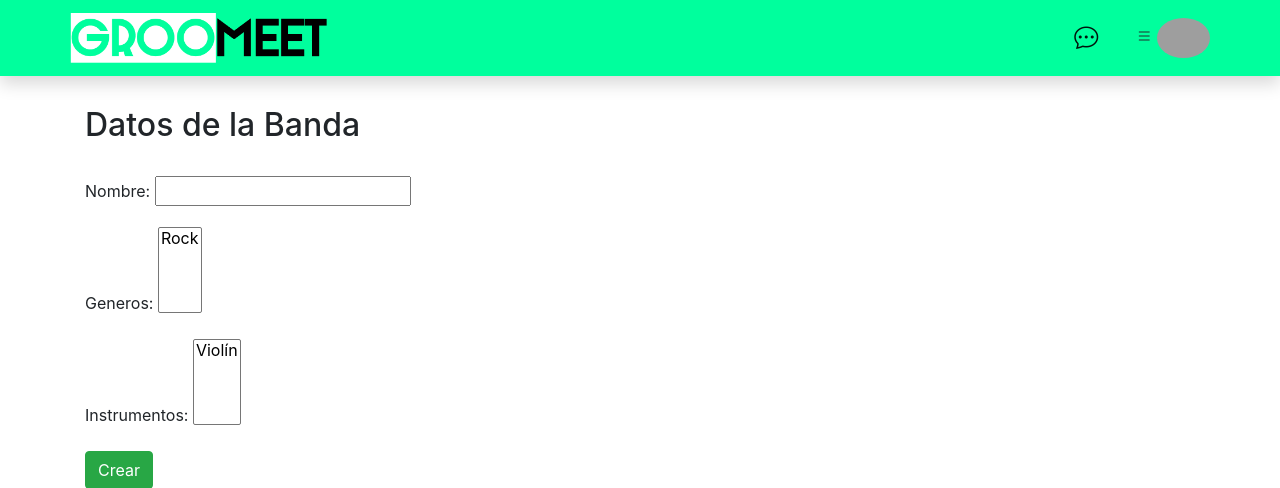
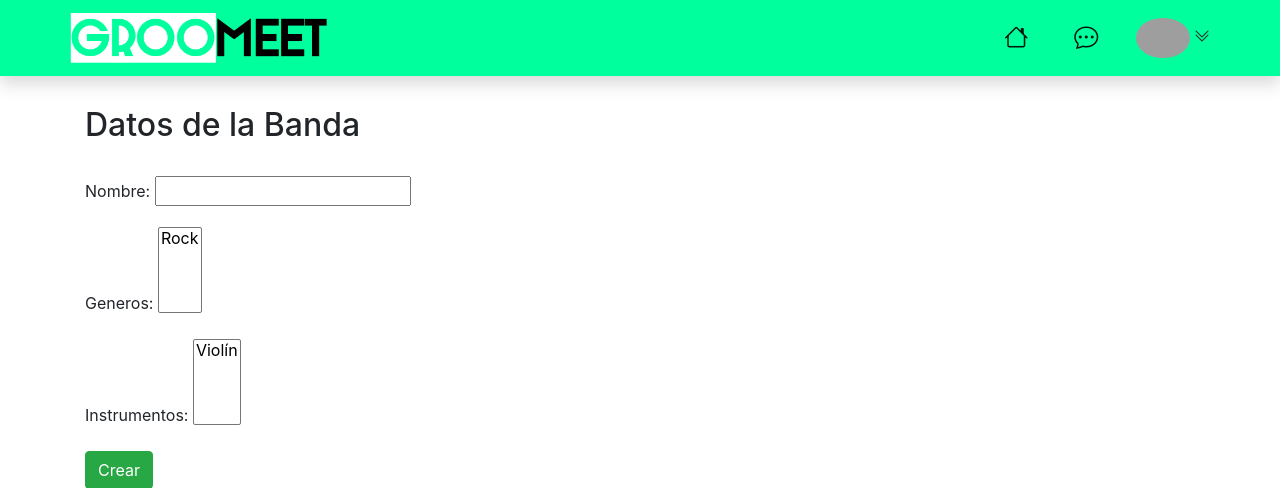
Before and after one commit to Groomeet/groomeet, a Django app: page /createBanda/ in a window 1280 px wide. Shown: the top 488 px of the page. Run offline with Django 3.2, Linux system fonts and the light colour scheme; a user stored in the database is signed in; data comes from the database, SQL or seed files in the repository; some libraries are stand-ins or nearby versions; grey boxes are pictures that could not be loaded.

Commit message:
CAMBIO HEADER
He creado un boto de inicio y he arreglado la posicion del desplegable.

```diff
--- a/groomeet_backend/templates/base.html
+++ b/groomeet_backend/templates/base.html
@@ -23,12 +23,14 @@
                 <img src="{% static 'img/GROOMEET_letras_fondo_verde.png' %}" alt="" style="max-height: 50px">
             </a>
             <ul class="navbar-nav align-items-center">
-              <li class="nav-item d-none d-sm-none d-md-block"><a class="nav-link" href="/chat"><i class="h4 bi bi-chat-dots"></i></a></li>
+                <li class="nav-item d-none d-sm-none d-md-block"><a class="nav-link" href="/"><i class="h4 bi bi-house"></i></a></li>
+              <li class="nav-item d-none d-sm-none d-md-block"><a class="nav-link" href="/chat/nose"><i class="h4 bi bi-chat-dots"></i></a></li>
               <li class="nav-item dropdown">
                   <div class="dropdown">
-                      <i class="bi bi-list"></i>
                       <img class="rounded-circle" id="dropdownMenuImg" data-toggle="dropdown" src="https://i2.wp.com/assets.codepen.io/internal/avatars/users/default.png?ssl=1" style="height:40px;"/>
-                      <div class="dropdown-menu" aria-labelledby="dropdownMenuImg">
+                      <i class="bi bi-chevron-double-down"></i>
+                      <div class="dropdown-menu dropdown-menu-right" aria-labelledby="dropdownMenuImg">
+                        <a class="dropdown-item d-block d-sm-block d-md-none" href="/chat"><i class="bi bi-house"></i>  Inicio</a>
                         <a class="dropdown-item d-block d-sm-block d-md-none" href="/chat"><i class="bi bi-chat-dots"></i>  Chat</a>
                         <a class="dropdown-item" href="/updateProfile">Editar perfil</a>
                         <a class="dropdown-item" href="/misBandas">Mis Bandas</a>
@@ -37,7 +39,7 @@
                         <div class="dropdown-divider"></div>
                         <a class="dropdown-item text-muted" href="/listadoProductos"><i class="bi bi-award-fill"></i>  Productos</a>
                         <div class="dropdown-divider"></div>
-                        <a class="dropdown-item text-danger" href="/logout">Cerrar Sesión</a>
+                        <a class="dropdown-item text-danger" href="/logout"><i class="bi bi-power"></i>  Cerrar Sesión</a>
                       </div>
                   </div>
               </li>
```
